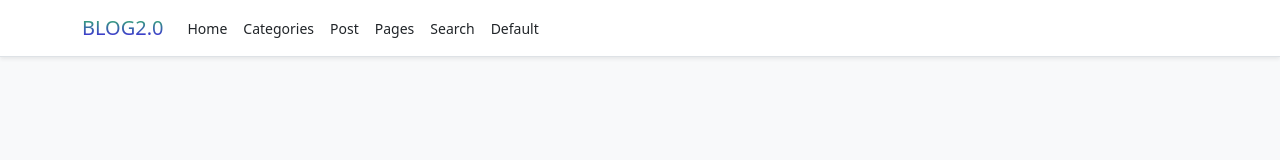
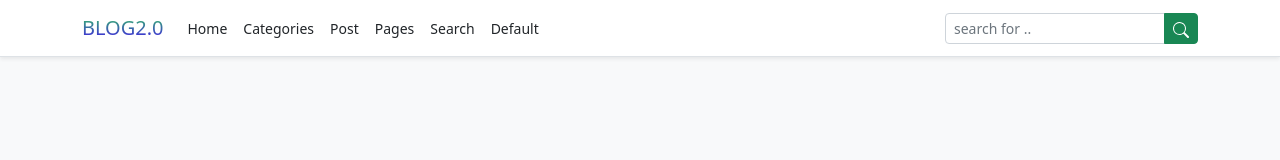
Before and after one commit to beherasurya/BLOG2.0-Bootstrap-5-, a plain HTML site: page index.html in a window 1280 px wide. Drawn offline with nearby package versions, Linux system fonts and the light colour scheme.

Commit message:
Search field created

```diff
--- a/index.html
+++ b/index.html
@@ -56,6 +56,17 @@
                         <a href="#" class="nav-link text-dark">Default</a>
                     </li>
                 </ul>
+
+                <form class="d-flex" role="search">
+                    <div class="input-group">
+                        <input type="search" class="form-control form-control-sm" placeholder="search for ..">
+                        <button type="submit" class="btn btn-sm btn-success">
+                            <svg xmlns="http://www.w3.org/2000/svg" width="16" height="16" fill="currentColor" class="bi bi-search" viewBox="0 0 16 16">
+                                <path d="M11.742 10.344a6.5 6.5 0 1 0-1.397 1.398h-.001c.03.04.062.078.098.115l3.85 3.85a1 1 0 0 0 1.415-1.414l-3.85-3.85a1.007 1.007 0 0 0-.115-.1zM12 6.5a5.5 5.5 0 1 1-11 0 5.5 5.5 0 0 1 11 0z"/>
+                              </svg>
+                        </button>
+                    </div>
+                    </form>
             </div>
         </div>
     </nav>
```
